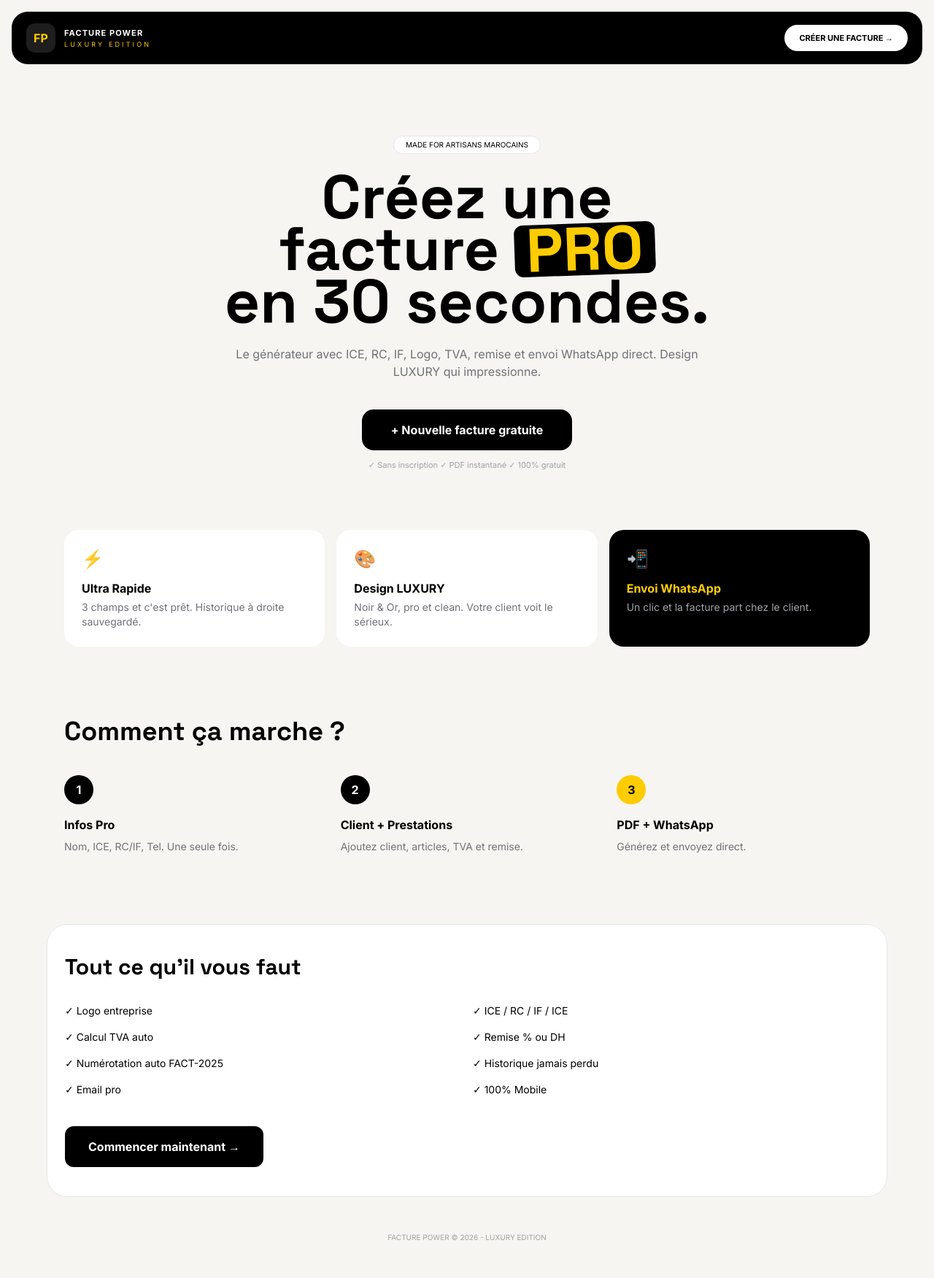
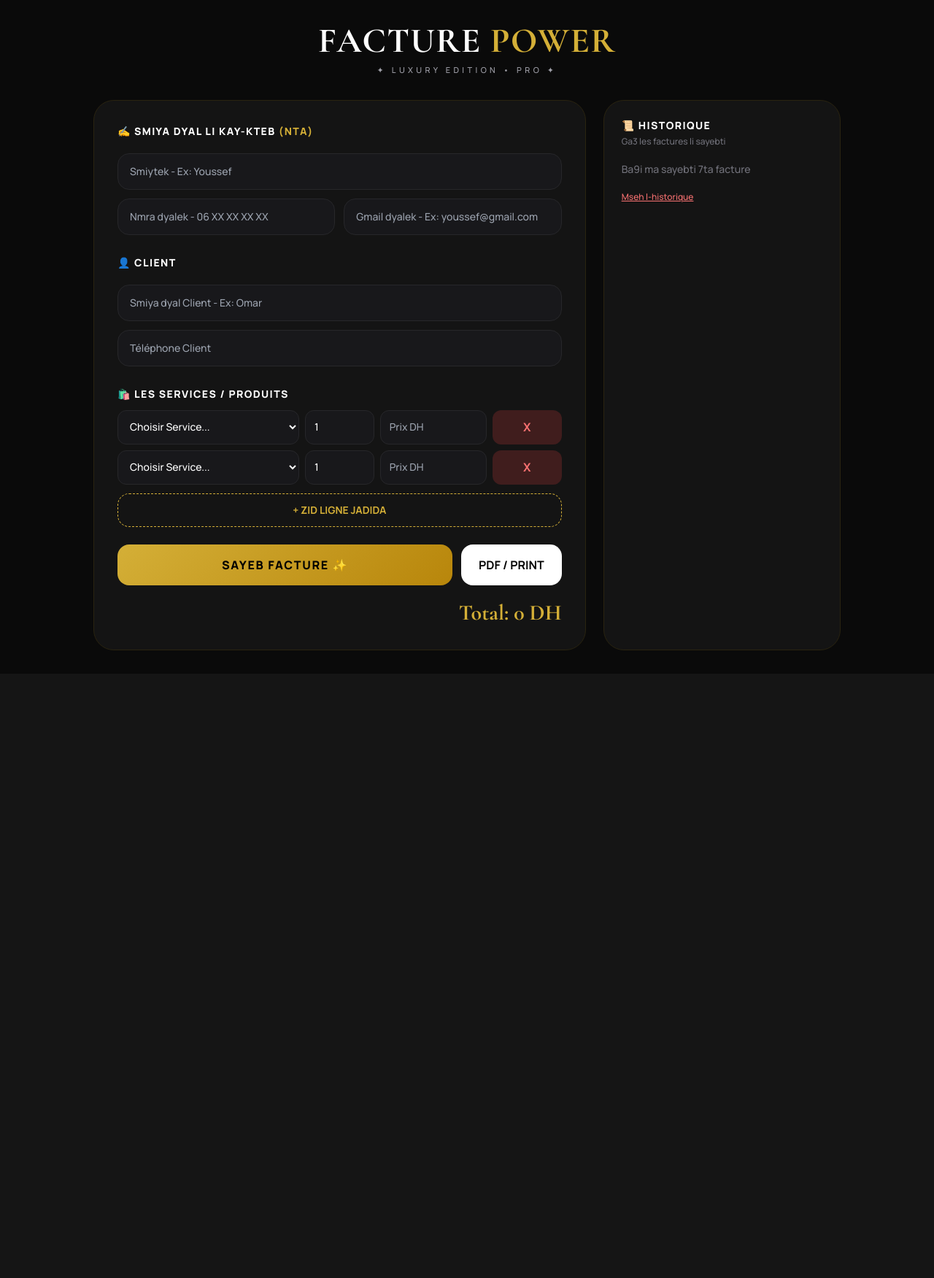
Before and after one commit to ilyassebenmouloud123-source/fucture-power, a Flask app: template templates/index.html in a window 1280 px wide. Shown: the whole page at 73% size. After the commit the page ends 891 px from the top, so only its background shows below. Run offline with Flask 3, Linux system fonts and the light colour scheme; the template is opened without the code that fills it, so the values that code supplies are empty; some libraries are stand-ins or nearby versions.

Commit message:
Update index.html

```diff
--- a/templates/index.html
+++ b/templates/index.html
@@ -1,52 +1,90 @@
 <!DOCTYPE html>
-<html lang="fr">
-<head>
-<meta charset="UTF-8">
-<meta name="viewport" content="width=device-width, initial-scale=1">
-<title>FACTURE POWER - Luxury Edition</title>
+<html lang="fr"><head><meta charset="UTF-8"><meta name="viewport" content="width=device-width,initial-scale=1">
+<title>FACTURE POWER - PRO</title>
 <script src="https://cdn.tailwindcss.com"></script>
-<link href="https://fonts.googleapis.com/css2?family=Space+Grotesk:wght@700&family=Inter:wght@400;500;700&display=swap" rel="stylesheet">
-<style>body{font-family:'Inter',sans-serif;background:#f6f5f1}h1,h2{font-family:'Space Grotesk',sans-serif}</style>
+<link href="https://fonts.googleapis.com/css2?family=Cormorant+Garamond:wght@600;700&family=Manrope:wght@500;700;800&display=swap" rel="stylesheet">
+<style>body{font-family:'Manrope',sans-serif}.serif{font-family:'Cormorant Garamond',serif}.gold{color:#D4AF37}.bg-gold{background:linear-gradient(135deg,#D4AF37,#B8860B)}input,select{outline:none}input:focus,select:focus{border-color:#D4AF37!important}@media print{.no-print{display:none}body{background:white}}</style>
 </head>
-<body>
-<header class="bg-black text-white mx-4 mt-4 rounded-[22px] flex justify-between items-center px-5 py-4">
-<div class="flex items-center gap-3"><div class="bg-[#1e1e1e] w-10 h-10 rounded-xl flex items-center justify-center text-[#ffcc00] font-bold">FP</div><div><p class="font-bold text-[11px] tracking-widest">FACTURE POWER</p><p class="text-[#ffcc00] text-[9px] tracking-[0.35em]">LUXURY EDITION</p></div></div>
-<a href="/form" class="bg-white text-black text-[11px] font-bold px-5 py-2.5 rounded-full">CRÉER UNE FACTURE →</a>
-</header>
+<body class="bg-[#0a0a0a] min-h-screen text-white p-4 md:p-8">
 
-<section class="max-w-6xl mx-auto text-center pt-24 px-6">
-<div class="inline-flex bg-white border rounded-full px-4 py-1 text-[10px]">MADE FOR ARTISANS MAROCAINS</div>
-<h1 class="text-5xl md:text-[84px] font-bold leading-[0.85] mt-6">Créez une<br>facture <span class="bg-black text-[#ffcc00] px-4 rounded-xl rotate-[-2deg] inline-block">PRO</span><br>en 30 secondes.</h1>
-<p class="text-zinc-500 mt-6 max-w-2xl mx-auto">Le générateur avec ICE, RC, IF, Logo, TVA, remise et envoi WhatsApp direct. Design LUXURY qui impressionne.</p>
-<div class="flex flex-col md:flex-row gap-3 justify-center mt-10">
-<a href="/form" class="bg-black text-white px-10 py-4 rounded-2xl font-bold">+ Nouvelle facture gratuite</a>
+<!-- HEADER -->
+<div class="max-w-5xl mx-auto text-center mb-8">
+  <p class="serif text-4xl md:text-5xl font-bold tracking-wide">FACTURE <span class="gold">POWER</span></p>
+  <p class="text-[11px] tracking-[0.4em] text-zinc-400 mt-2">✦ LUXURY EDITION • PRO ✦</p>
 </div>
-<p class="text-[11px] text-zinc-400 mt-3">✓ Sans inscription ✓ PDF instantané ✓ 100% gratuit</p>
-</section>
 
-<section class="max-w-6xl mx-auto mt-20 px-6 grid md:grid-cols-3 gap-4">
-<div class="bg-white rounded-[20px] p-6"><p class="text-2xl">⚡</p><h3 class="font-bold mt-3">Ultra Rapide</h3><p class="text-sm text-zinc-500 mt-1">3 champs et c'est prêt. Historique à droite sauvegardé.</p></div>
-<div class="bg-white rounded-[20px] p-6"><p class="text-2xl">🎨</p><h3 class="font-bold mt-3">Design LUXURY</h3><p class="text-sm text-zinc-500 mt-1">Noir & Or, pro et clean. Votre client voit le sérieux.</p></div>
-<div class="bg-black rounded-[20px] p-6 text-white"><p class="text-2xl">📲</p><h3 class="font-bold mt-3 text-[#ffcc00]">Envoi WhatsApp</h3><p class="text-sm text-zinc-400 mt-1">Un clic et la facture part chez le client.</p></div>
-</section>
+<div class="max-w-5xl mx-auto grid md:grid-cols-3 gap-6">
+<!-- FORM -->
+<div class="md:col-span-2 bg-[#141414] border border-[#2a2410] rounded-[28px] p-6 md:p-8">
+  <p class="font-black tracking-widest text-sm mb-5">✍️ SMIYA DYAL LI KAY-KTEB <span class="gold">(NTA)</span></p>
+  <div class="grid grid-cols-2 gap-3">
+    <input id="vendeurNom" placeholder="Smiytek - Ex: Youssef" class="bg-zinc-900 border border-zinc-800 rounded-2xl px-4 py-3.5 text-sm col-span-2">
+    <input id="vendeurTel" placeholder="Nmra dyalek - 06 XX XX XX XX" class="bg-zinc-900 border border-zinc-800 rounded-2xl px-4 py-3.5 text-sm">
+    <input id="vendeurMail" placeholder="Gmail dyalek - Ex: youssef@gmail.com" class="bg-zinc-900 border border-zinc-800 rounded-2xl px-4 py-3.5 text-sm">
+  </div>
 
-<section class="max-w-6xl mx-auto mt-24 px-6">
-<h2 class="text-4xl font-bold">Comment ça marche ?</h2>
-<div class="grid md:grid-cols-3 gap-8 mt-10">
-<div><div class="w-10 h-10 rounded-full bg-black text-white flex items-center justify-center font-bold">1</div><h3 class="font-bold mt-4">Infos Pro</h3><p class="text-sm text-zinc-500 mt-2">Nom, ICE, RC/IF, Tel. Une seule fois.</p></div>
-<div><div class="w-10 h-10 rounded-full bg-black text-white flex items-center justify-center font-bold">2</div><h3 class="font-bold mt-4">Client + Prestations</h3><p class="text-sm text-zinc-500 mt-2">Ajoutez client, articles, TVA et remise.</p></div>
-<div><div class="w-10 h-10 rounded-full bg-[#ffcc00] text-black flex items-center justify-center font-bold">3</div><h3 class="font-bold mt-4">PDF + WhatsApp</h3><p class="text-sm text-zinc-500 mt-2">Générez et envoyez direct.</p></div>
+  <p class="font-black tracking-widest text-sm mt-7 mb-5">👤 CLIENT</p>
+  <div class="grid grid-cols-2 gap-3">
+    <input id="client" placeholder="Smiya dyal Client - Ex: Omar" class="bg-zinc-900 border border-zinc-800 rounded-2xl px-4 py-3.5 text-sm col-span-2">
+    <input id="clientTel" placeholder="Téléphone Client" class="bg-zinc-900 border border-zinc-800 rounded-2xl px-4 py-3.5 text-sm col-span-2">
+  </div>
+
+  <p class="font-black tracking-widest text-sm mt-7 mb-3">🛍️ LES SERVICES / PRODUITS</p>
+  <div id="lignes"></div>
+  <button onclick="zidLigne()" class="w-full mt-3 border border-dashed border-[#D4AF37] text-[#D4AF37] rounded-2xl py-3 font-bold text-sm">+ ZID LIGNE JADIDA</button>
+
+  <div class="flex gap-3 mt-6">
+    <button onclick="sayeb()" class="flex-1 bg-gold text-black font-black rounded-2xl py-4 tracking-widest">SAYEB FACTURE ✨</button>
+    <button onclick="window.print()" class="px-6 bg-white text-black font-bold rounded-2xl">PDF / PRINT</button>
+  </div>
+  <p id="totalTxt" class="text-right serif text-3xl gold font-bold mt-5">Total: 0 DH</p>
 </div>
-</section>
 
-<section class="max-w-6xl mx-auto mt-24 px-6 bg-white rounded-[28px] p-10 border">
-<h2 class="text-3xl font-bold">Tout ce qu'il vous faut</h2>
-<div class="grid md:grid-cols-2 gap-4 mt-8 text-sm">
-<p>✓ Logo entreprise</p><p>✓ ICE / RC / IF / ICE</p><p>✓ Calcul TVA auto</p><p>✓ Remise % ou DH</p><p>✓ Numérotation auto FACT-2025</p><p>✓ Historique jamais perdu</p><p>✓ Email pro</p><p>✓ 100% Mobile</p>
+<!-- HISTORIQUE -->
+<div class="bg-[#141414] border border-[#2a2410] rounded-[28px] p-6">
+  <p class="font-black tracking-widest text-sm">📜 HISTORIQUE</p>
+  <p class="text-xs text-zinc-500 mt-1">Ga3 les factures li sayebti</p>
+  <div id="hist" class="mt-5 space-y-3"></div>
+  <button onclick="localStorage.removeItem('factures');afficherHist()" class="text-xs text-red-400 mt-5 underline">Mseh l-historique</button>
 </div>
-<div class="mt-10"><a href="/form" class="bg-black text-white px-8 py-4 rounded-xl font-bold inline-block">Commencer maintenant →</a></div>
-</section>
+</div>
 
-<footer class="text-center text-[10px] text-zinc-400 py-12">FACTURE POWER © 2026 - LUXURY EDITION</footer>
-</body>
-</html>
+<!-- FACTURE A IMPRIMER -->
+<div id="facture" class="max-w-4xl mx-auto bg-white text-black rounded-[32px] overflow-hidden mt-8 hidden">
+  <div class="p-8 md:p-10 flex justify-between">
+    <div><p class="font-black tracking-widest">FACTURE POWER</p><p class="text-xs gold tracking-widest">LUXURY EDITION</p><p id="fVendeur" class="mt-6 font-bold text-lg"></p><p id="fVendeurInfo" class="text-sm text-zinc-500"></p></div>
+    <div class="text-right"><p class="text-xs tracking-widest text-zinc-400">FACTURE N°</p><p id="fNum" class="serif text-3xl font-bold"></p><p id="fDate" class="text-sm mt-2"></p></div>
+  </div>
+  <div class="px-8 py-6 bg-[#fcfbf7] border-y flex justify-between"><div><p class="text-xs tracking-widest text-zinc-400">FACTURÉ À</p><p id="fClient" class="serif text-2xl font-bold"></p><p id="fClientTel" class="text-sm text-zinc-500"></p></div><div class="text-right"><p class="text-xs tracking-widest text-zinc-400">TOTAL</p><p id="fTotal" class="serif text-4xl font-bold gold"></p></div></div>
+  <div class="p-8"><table class="w-full text-sm"><thead><tr class="text-xs text-zinc-400 border-b"><th class="text-left py-3">SERVICE / PRODUIT</th><th class="text-center">QTÉ</th><th class="text-right">PRIX</th><th class="text-right">TOTAL</th></tr></thead><tbody id="fLignes"></tbody></table><p class="text-center text-xs text-zinc-400 mt-10 tracking-widest">MERCI POUR VOTRE CONFIANCE ✨</p><p id="fFooter" class="text-center text-xs text-zinc-400 mt-2"></p></div>
+</div>
+
+<script>
+let services=["iPhone 13","iPhone 14","Réparation Écran","Réparation Batterie","Accessoires","AirPods","Samsung","Autre..."];
+function ligneHTML(){
+  let opts=services.map(s=>`<option>${s}</option>`).join('');
+  return `<div class="ligne grid grid-cols-12 gap-2 mt-2"><select class="serv col-span-5 bg-zinc-900 border border-zinc-800 rounded-xl px-3 py-3 text-sm"><option>Choisir Service...</option>${opts}</select><input class="qte col-span-2 bg-zinc-900 border border-zinc-800 rounded-xl px-3 py-3 text-sm" type="number" value="1" oninput="calcul()"><input class="prix col-span-3 bg-zinc-900 border border-zinc-800 rounded-xl px-3 py-3 text-sm" type="number" placeholder="Prix DH" oninput="calcul()"><button onclick="this.parentElement.remove();calcul()" class="col-span-2 bg-red-500/20 text-red-400 rounded-xl font-bold">X</button></div>`;
+}
+function zidLigne(){document.getElementById('lignes').insertAdjacentHTML('beforeend',ligneHTML())}
+zidLigne(); zidLigne();
+function calcul(){let t=0;document.querySelectorAll('.ligne').forEach(l=>{let q=+l.querySelector('.qte').value||0,p=+l.querySelector('.prix').value||0;t+=q*p});document.getElementById('totalTxt').innerText='Total: '+t+' DH';return t}
+function sayeb(){
+  let total=calcul(); if(!document.getElementById('client').value){alert('Kteb smiya dyal client!');return}
+  let num='FP-'+Date.now().toString().slice(-5);
+  document.getElementById('facture').classList.remove('hidden');
+  document.getElementById('fNum').innerText=num;
+  document.getElementById('fDate').innerText=new Date().toLocaleDateString('fr-FR');
+  document.getElementById('fVendeur').innerText=document.getElementById('vendeurNom').value||'Facture Power';
+  document.getElementById('fVendeurInfo').innerText=(document.getElementById('vendeurTel').value||'')+' • '+(document.getElementById('vendeurMail').value||'');
+  document.getElementById('fClient').innerText=document.getElementById('client').value;
+  document.getElementById('fClientTel').innerText=document.getElementById('clientTel').value;
+  document.getElementById('fTotal').innerText=total+' DH';
+  document.getElementById('fFooter').innerText=(document.getElementById('vendeurNom').value||'')+' • '+(document.getElementById('vendeurMail').value||'');
+  let html='';document.querySelectorAll('.ligne').forEach(l=>{let s=l.querySelector('.serv').value,q=+l.querySelector('.qte').value||0,p=+l.querySelector('.prix').value||0; if(p>0) html+=`<tr class="border-b"><td class="py-4 font-bold">${s}</td><td class="text-center">${q}</td><td class="text-right">${p} DH</td><td class="text-right font-bold">${q*p} DH</td></tr>`});
+  document.getElementById('fLignes').innerHTML=html;
+  let h=JSON.parse(localStorage.getItem('factures')||'[]');h.unshift({num,client:document.getElementById('client').value,total,date:new Date().toLocaleDateString('fr-FR')});localStorage.setItem('factures',JSON.stringify(h.slice(0,20)));afficherHist();
+  document.getElementById('facture').scrollIntoView({behavior:'smooth'});
+}
+function afficherHist(){let h=JSON.parse(localStorage.getItem('factures')||'[]');document.getElementById('hist').innerHTML=h.length?h.map(f=>`<div class="bg-zinc-900 rounded-2xl p-4"><p class="font-bold text-sm">${f.client} - <span class="gold">${f.total} DH</span></p><p class="text-xs text-zinc-500">${f.num} • ${f.date}</p></div>`).join(''):'<p class="text-zinc-500 text-sm">Ba9i ma sayebti 7ta facture</p>'}
+afficherHist();
+</script></body></html>
```
